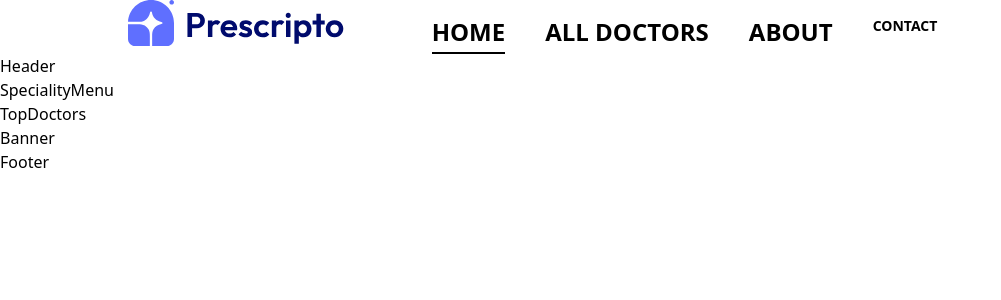
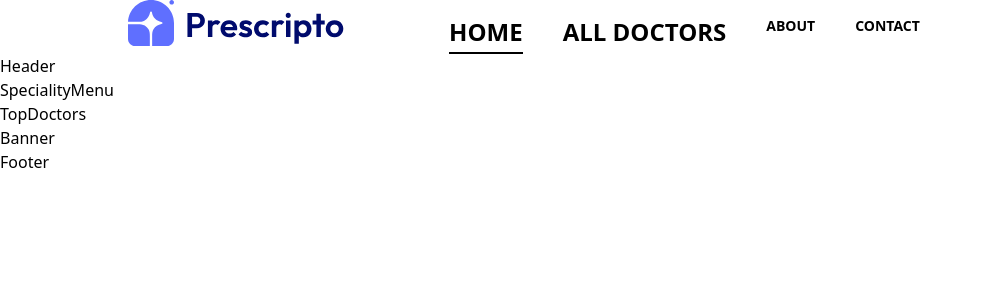
Before and after one commit to Mani-sh27/Prescripto, a React (Vite) app: page / in a window 1280 px wide. Shown: the top 300 px of the page, without its empty margins (0-1001 px from the left). Built offline with nearby package versions, Linux system fonts and the light colour scheme.

Commit message:
auto commit

```diff
--- a/src/components/Navbar.jsx
+++ b/src/components/Navbar.jsx
@@ -18,7 +18,7 @@ const Navbar = () => {
               <li className='font-semibold text-2xl'>ALL DOCTORS</li>
             </NavLink>
             <NavLink className={({isActive})=>`pb-1${isActive ? ' border-b-2' : ''}`} to='/about'>
-              <li className='font-semibold text-2xl'>ABOUT</li>
+              <li className='font-semibold text-sm'>ABOUT</li>
             </NavLink>
             <NavLink className={({isActive})=>`pb-1${isActive ? ' border-b-2' : ''}`} to='/contact'>
               <li className='font-semibold text-sm'>CONTACT</li>
```
